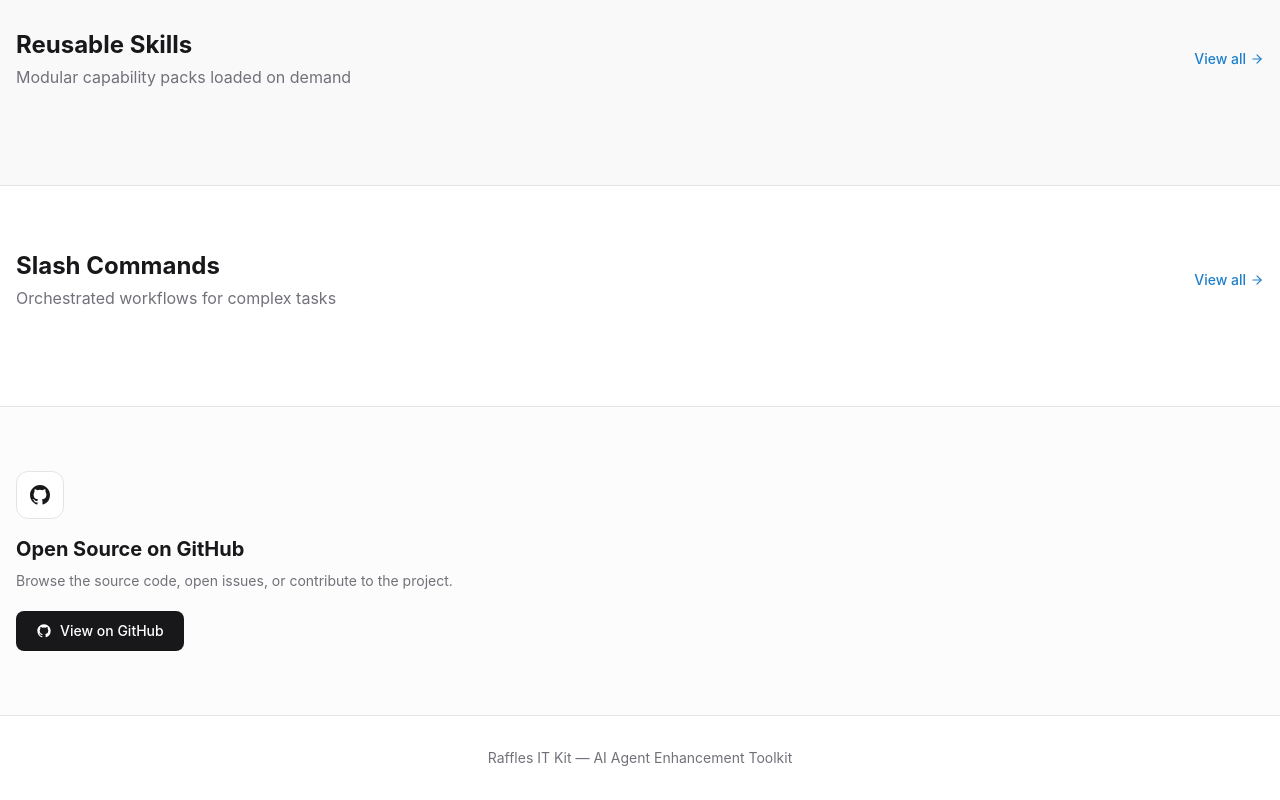
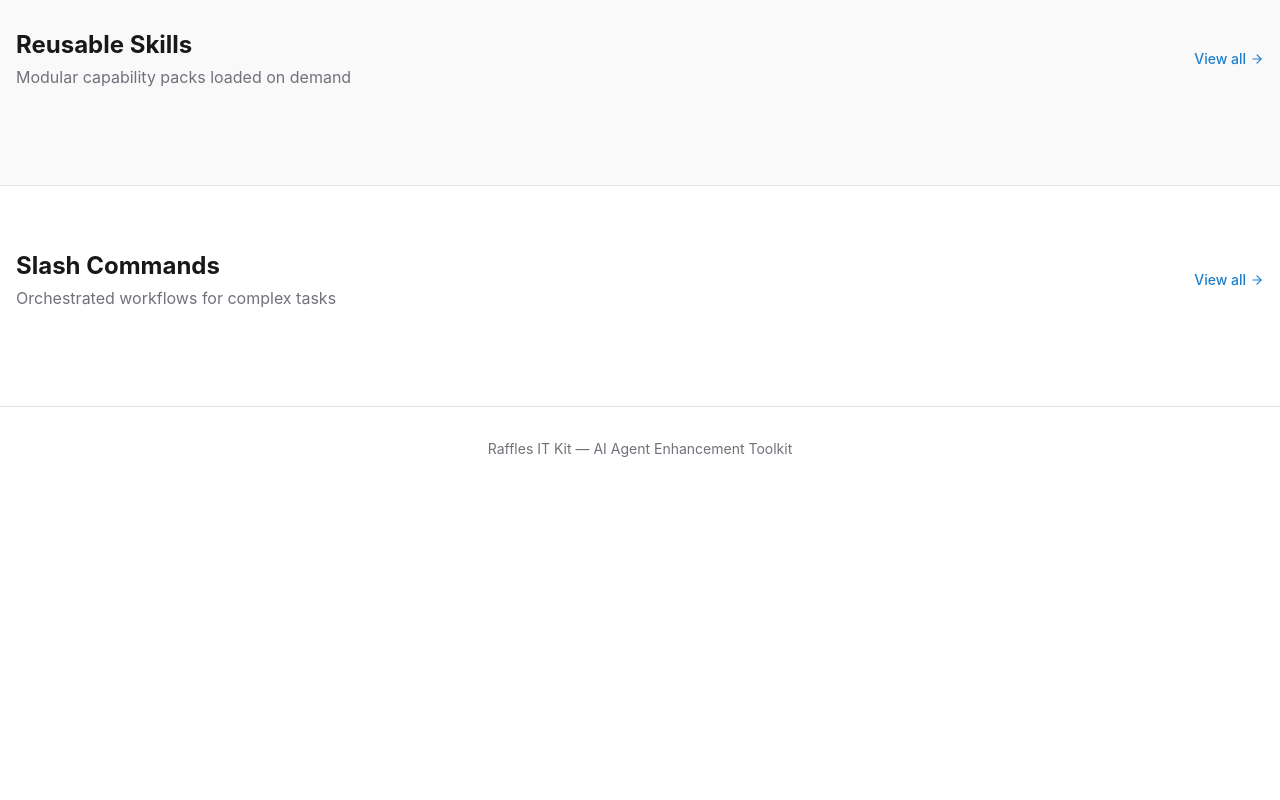
Before and after one commit to HaiTrieu0902/agent-skills-kit, a Next.js app in the folder web/: page /en in a window 1280 px wide. Shown: the part 1383-2183 px from the top of the page. After the commit the page ends 1874 px from the top, so only its background shows below. Built offline with nearby package versions, Linux system fonts and the light colour scheme.

Commit message:
fix: remove GitHub + Donate section from HomePage for clarity

```diff
--- a/web/src/app/[locale]/page.tsx
+++ b/web/src/app/[locale]/page.tsx
@@ -264,37 +264,6 @@
         </div>
       </section>
 
-      {/* GitHub + Donate section */}
-      <section className="border-t border-[var(--border)] bg-[var(--muted)]/30">
-        <div className="max-w-screen-xl mx-auto px-4 py-16">
-          <div className="grid grid-cols-1 md:grid-cols-2 gap-10 items-center">
-
-            {/* GitHub CTA */}
-            <div className="flex flex-col items-center md:items-start text-center md:text-left">
-              <div className="w-12 h-12 rounded-xl bg-[var(--card)] border border-[var(--card-border)] flex items-center justify-center mb-4 text-[var(--foreground)]">
-                <svg width="24" height="24" viewBox="0 0 24 24" fill="currentColor">
-                  <path d="M12 2C6.477 2 2 6.484 2 12.017c0 4.425 2.865 8.18 6.839 9.504.5.092.682-.217.682-.483 0-.237-.008-.868-.013-1.703-2.782.605-3.369-1.343-3.369-1.343-.454-1.158-1.11-1.466-1.11-1.466-.908-.62.069-.608.069-.608 1.003.07 1.531 1.032 1.531 1.032.892 1.53 2.341 1.088 2.91.832.092-.647.35-1.088.636-1.338-2.22-.253-4.555-1.113-4.555-4.951 0-1.093.39-1.988 1.029-2.688-.103-.253-.446-1.272.098-2.65 0 0 .84-.27 2.75 1.026A9.564 9.564 0 0 1 12 6.844a9.59 9.59 0 0 1 2.504.337c1.909-1.296 2.747-1.027 2.747-1.027.546 1.379.202 2.398.1 2.651.64.7 1.028 1.595 1.028 2.688 0 3.848-2.339 4.695-4.566 4.943.359.309.678.92.678 1.855 0 1.338-.012 2.419-.012 2.747 0 .268.18.58.688.482A10.02 10.02 0 0 0 22 12.017C22 6.484 17.522 2 12 2z"/>
-                </svg>
-              </div>
-              <h2 className="text-xl font-bold text-[var(--foreground)] mb-2">{t('github_title')}</h2>
-              <p className="text-[var(--muted-foreground)] mb-5 text-sm">{t('github_desc')}</p>
-              <a
-                href="https://github.com/HaiTrieu0902/agent-skills-kit"
-                target="_blank"
-                rel="noopener noreferrer"
-                className="inline-flex items-center gap-2 px-5 py-2.5 rounded-lg bg-[var(--foreground)] text-[var(--background)] font-medium text-sm hover:opacity-90 transition-opacity"
-              >
-                <svg width="16" height="16" viewBox="0 0 24 24" fill="currentColor">
-                  <path d="M12 2C6.477 2 2 6.484 2 12.017c0 4.425 2.865 8.18 6.839 9.504.5.092.682-.217.682-.483 0-.237-.008-.868-.013-1.703-2.782.605-3.369-1.343-3.369-1.343-.454-1.158-1.11-1.466-1.11-1.466-.908-.62.069-.608.069-.608 1.003.07 1.531 1.032 1.531 1.032.892 1.53 2.341 1.088 2.91.832.092-.647.35-1.088.636-1.338-2.22-.253-4.555-1.113-4.555-4.951 0-1.093.39-1.988 1.029-2.688-.103-.253-.446-1.272.098-2.65 0 0 .84-.27 2.75 1.026A9.564 9.564 0 0 1 12 6.844a9.59 9.59 0 0 1 2.504.337c1.909-1.296 2.747-1.027 2.747-1.027.546 1.379.202 2.398.1 2.651.64.7 1.028 1.595 1.028 2.688 0 3.848-2.339 4.695-4.566 4.943.359.309.678.92.678 1.855 0 1.338-.012 2.419-.012 2.747 0 .268.18.58.688.482A10.02 10.02 0 0 0 22 12.017C22 6.484 17.522 2 12 2z"/>
-                </svg>
-                {t('view_source')}
-              </a>
-            </div>
-
-          </div>
-        </div>
-      </section>
-
       {/* Footer */}
       <footer className="border-t border-[var(--border)] py-8">
         <div className="max-w-screen-xl mx-auto px-4 text-center text-sm text-[var(--muted-foreground)]">
```
